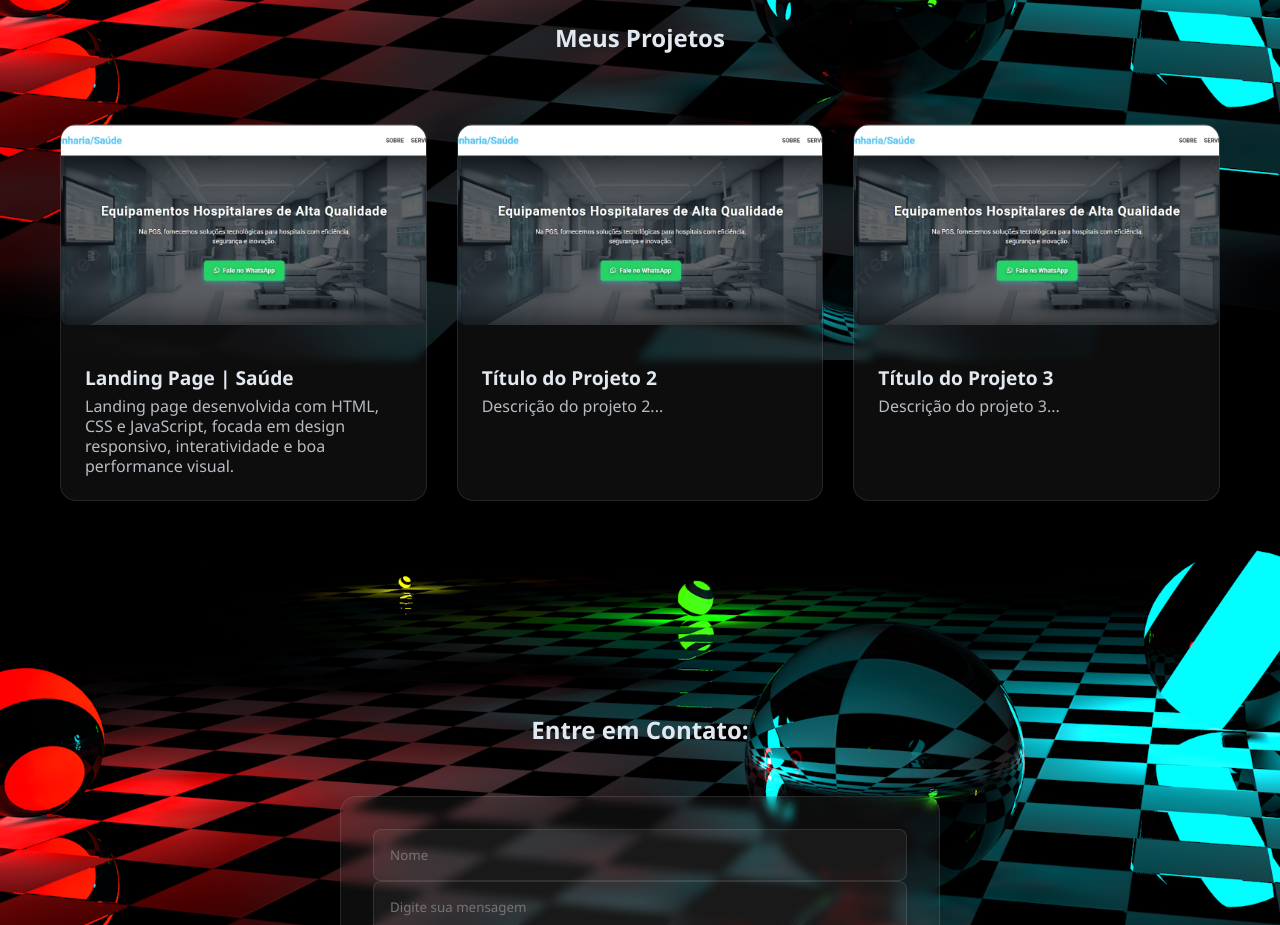
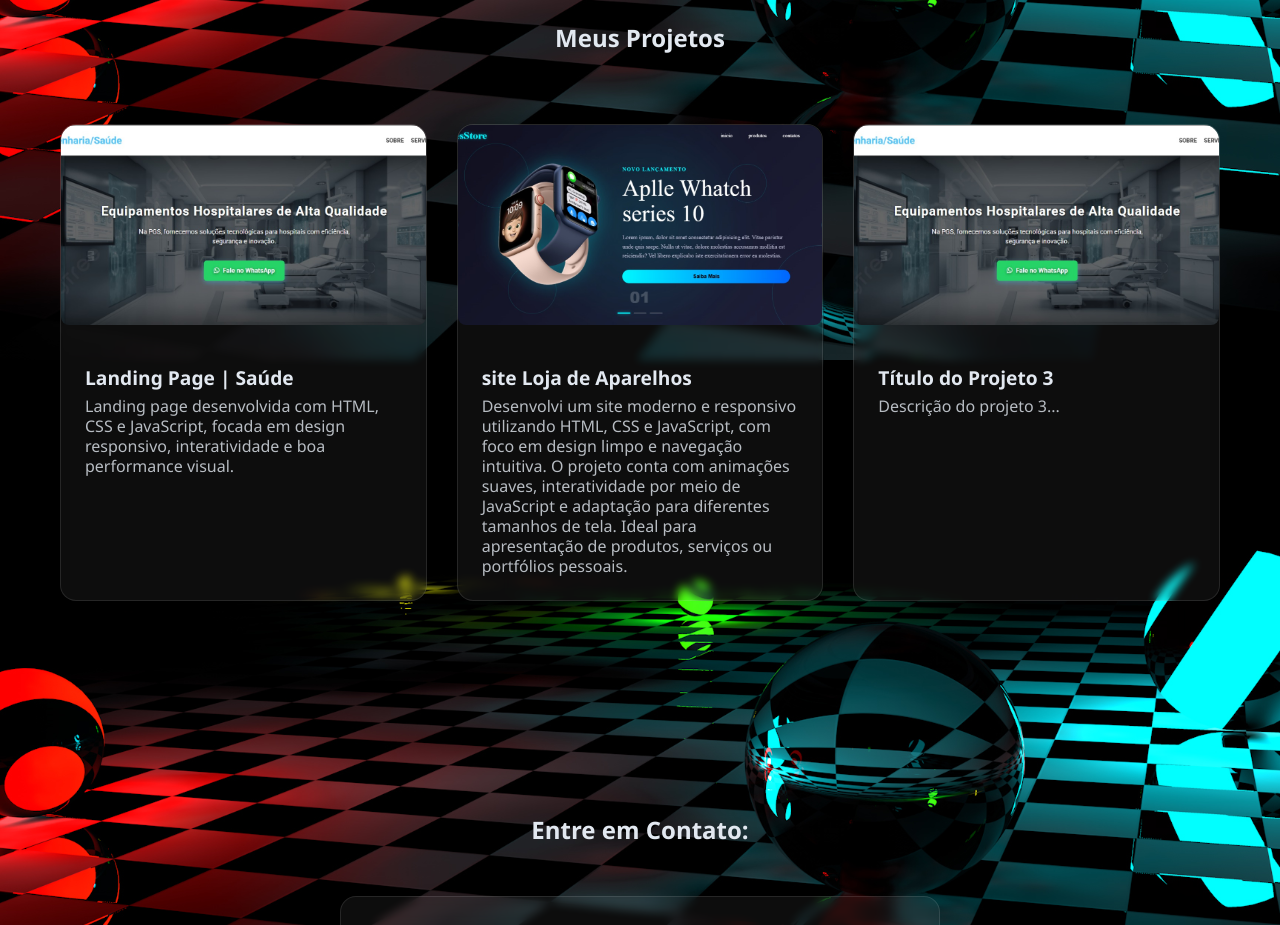
Before and after one commit to darllannunes/portifolio-darllan-nunes, a plain HTML site: page index.html in a window 1280 px wide. Shown: the part 1240-2165 px from the top of the page. Drawn offline with Linux system fonts and the light colour scheme.

Commit message:
novo projeto
adicionei um novo projeto de um sie de uma loja ao meu portifolio

```diff
--- a/index.html
+++ b/index.html
@@ -49,10 +49,12 @@
             </div>
 
             <div class="projeto-card">
-                <img src="projeto1.img.jpg" alt="projeto2" class="projetos-imagem">
+                <img src="vision pro.png.jpg" alt="projeto2" class="projetos-imagem">
                 <div class="caixa-textos-projetos">
-                    <h3 class="info-projetos">Título do Projeto 2</h3>
-                    <p class="paragrafo-projetos">Descrição do projeto 2...</p>
+                    <h3 class="info-projetos">site Loja de Aparelhos</h3>
+                    <p class="paragrafo-projetos">Desenvolvi um site moderno e responsivo utilizando HTML, CSS e JavaScript, com foco em design limpo e
+                        navegação intuitiva. O projeto conta com animações suaves, interatividade por meio de JavaScript e
+                         adaptação para diferentes tamanhos de tela. Ideal para apresentação de produtos, serviços ou portfólios pessoais.</p>
                 </div>
             </div>
 
```
Also changed, not shown: vision pro.png.jpg (added).
